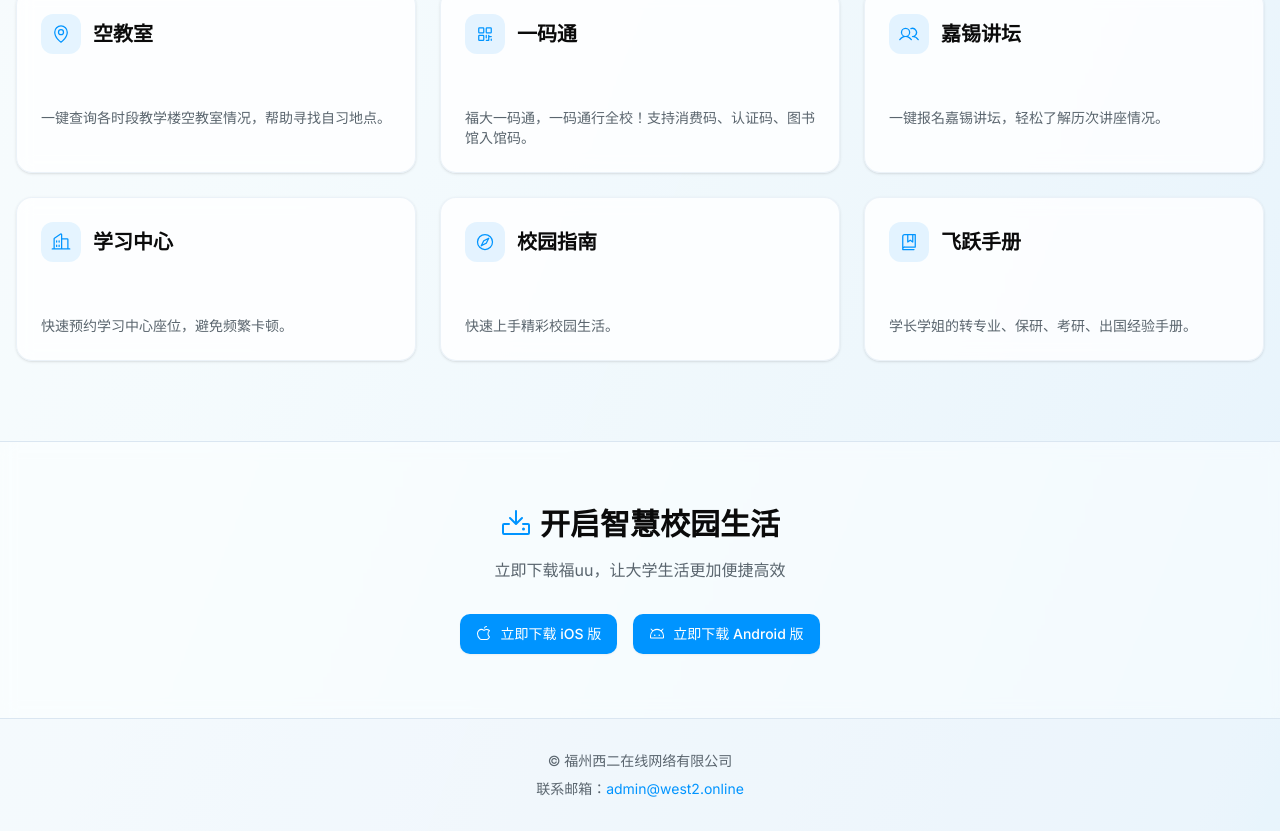
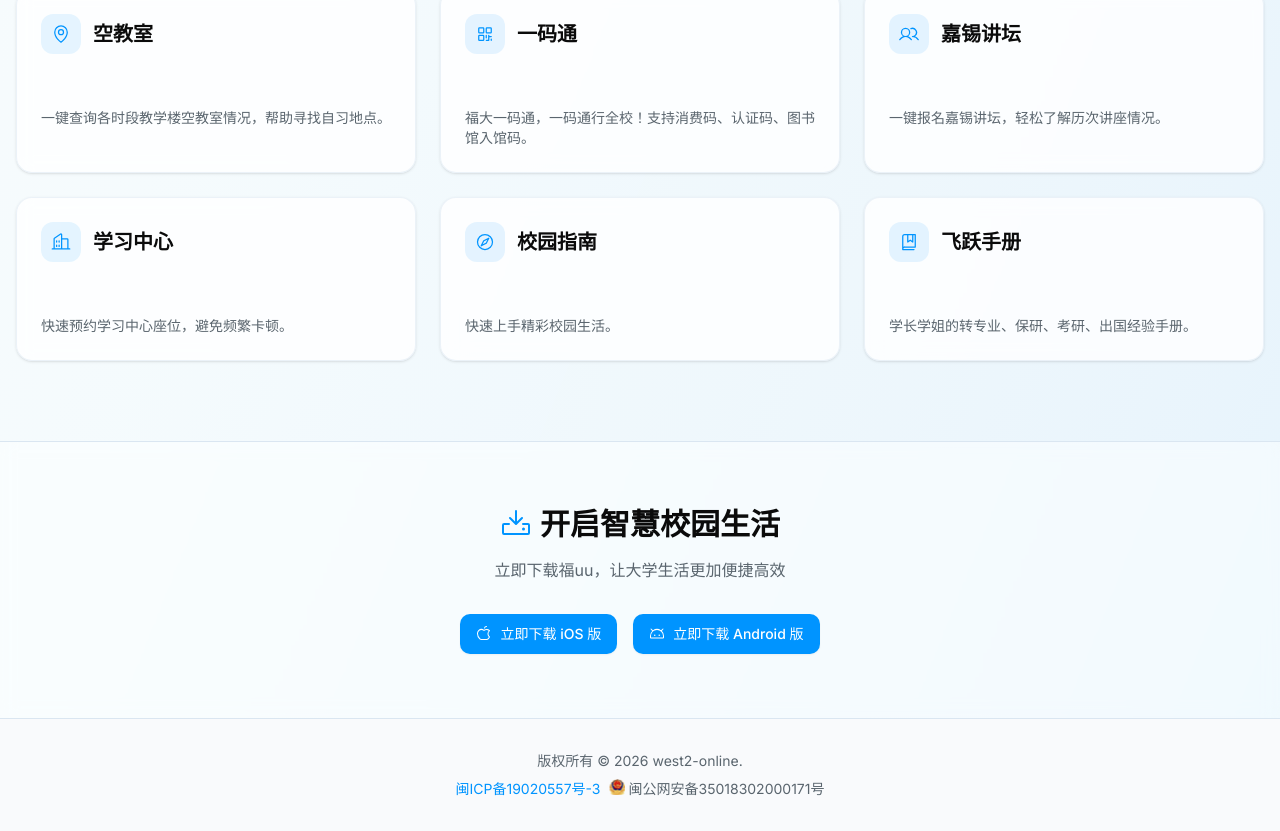
Before and after one commit to west2-online/fzuhelper-website, a React (Vite) app: page / in a window 1280 px wide. Shown: the part 2463-3294 px from the top of the page. Built offline with nearby package versions, Linux system fonts and the light colour scheme.

Commit message:
页面底部统一增加备案

```diff
--- a/src/App.tsx
+++ b/src/App.tsx
@@ -3,9 +3,11 @@ import Home from '@/pages/Home';
 import NotFound from '@/pages/NotFound';
 import FriendInvite from '@/pages/FriendInvite';
 import { Toaster } from 'sonner';
+import BeianLogo from '@/assets/images/beian.png';
 
 function App() {
   return (
+    <>
       <BrowserRouter>
         <Routes>
           <Route path="/" element={<Home />} />
@@ -14,6 +16,23 @@ function App() {
         </Routes>
         <Toaster theme="system" richColors position="top-center" />
       </BrowserRouter>
+      <footer className="bg-muted/30 border-t border-border">
+        <div className="container mx-auto px-4 py-8 text-center">
+          <p className="text-muted-foreground text-sm mb-2">版权所有 © {new Date().getFullYear()} west2-online.</p>
+          <div className="text-muted-foreground text-sm flex justify-center">
+            <a
+              href="https://beian.miit.gov.cn/#/Integrated/index"
+              target="_blank"
+              className="text-primary hover:underline"
+            >
+              闽ICP备19020557号-3
+            </a>
+            <img src={BeianLogo} className="inline-block w-4 h-4 ml-2 mr-1" />
+            <div>闽公网安备35018302000171号</div>
+          </div>
+        </div>
+      </footer>
+    </>
   );
 }
 
--- a/src/pages/FriendInvite.tsx
+++ b/src/pages/FriendInvite.tsx
@@ -118,7 +118,7 @@ export default function FriendInvite() {
   }
 
   return (
-    <div className="min-h-screen bg-linear-to-br from-background via-secondary/20 to-accent/10">
+    <div className="bg-linear-to-br from-background via-secondary/20 to-accent/10">
       <div className="relative overflow-hidden">
         <div className="absolute inset-0 bg-linear-to-r from-primary/5 to-accent/5" />
         <div className="relative container mx-auto px-4 py-12 md:py-20">
--- a/src/pages/Home.tsx
+++ b/src/pages/Home.tsx
@@ -290,17 +290,6 @@ export default function Home() {
           </div>
         </div>
       </div>
-      <footer className="bg-muted/30 border-t border-border">
-        <div className="container mx-auto px-4 py-8 text-center">
-          <p className="text-muted-foreground text-sm mb-2">© 福州西二在线网络有限公司</p>
-          <p className="text-muted-foreground text-sm">
-            联系邮箱：
-            <a href="mailto:admin@west2.online" className="text-primary hover:underline">
-              admin@west2.online
-            </a>
-          </p>
-        </div>
-      </footer>
     </div>
   );
 }
```
Also changed, not shown: src/assets/images/beian.png (added). Lines whose indentation alone changed are shown as unchanged.
